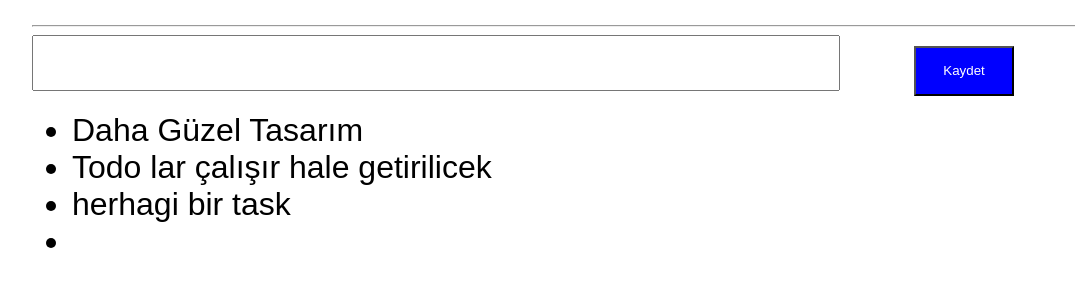
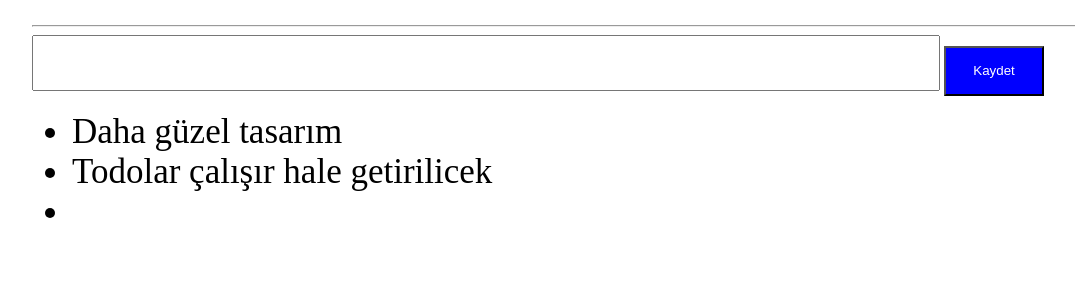
Before and after one commit to brkayaoglu/frontend_day1_vanillajs_hw, a plain HTML site: page index.html in a window 1280 px wide. Both pictures are taken after a click on the button "Kaydet". Shown: the part 87-374 px from the top of the page, without its empty margins (68-1143 px from the left). Drawn offline with Linux system fonts and the light colour scheme.

Commit message:
Add files via upload

```diff
--- a/index.html
+++ b/index.html
@@ -1,69 +1,64 @@
 <!DOCTYPE html>
 <html>
+
 <head>
-    <link type="text/css" rel="stylesheet" href="./styles.css" />
+    <title>
+        TO-DO LIST
+    </title>
+    <link type="text/css" rel="stylesheet" href="styles.css" />
+
 </head>
+
 <body>
+
     <div class="container">
         <div class="inner-container">
             <h1>TODOS</h1>
-        <hr />
-        <input type="text" id="text-input" class="input-todo" />
-        <input type="button" value="Kaydet" id="button-save" />
-        <ul id="ul-list"></ul>
+            <hr>
+            <input type="text" id="text-input" class="input-todo">
+            <input type="button" id="button-save" value="Kaydet">
+            <ul id="ul-list">
+                <li>Daha güzel tasarım</li>
+                <li>Todolar çalışır hale getirilicek</li>
+            </ul>
         </div>
+
     </div>
+</body>
+
 <script>
-      const taskList = [
-        "Daha Güzel Tasarım",
-        "Todo lar çalışır hale getirilicek",
-        "herhagi bir task",
-      ];
+    const button = document.getElementById("button-save");
 
-      // create element - ul appendChild yap
-      // kopyala yapıştır yaptık, fonksiyonla yapsak daha iyiydi
-      // kod çirkin duruyor, kod okunaklı güzel görünsün.
-      // javascript kodunu ayır
-      // querySelector kullanalım (getElementById yerine)
-      // Özgür -  Ahmet Suhan için ->  css'lleri obje yap  -> en son "li" elementi renklendir.
-      // Taskları localStorage'e kaydet ve sayfa yenilendiğinde oradan al
+    const textInput = document.getElementById("text-input")
 
-      const button = document.getElementById("button-save");
-      const textInput = document.getElementById("text-input");
-      const ulList = document.getElementById("ul-list");
-      let listElements = "";
-      taskList.map((item, index) => {
-        console.log(item);
-        const myTask = `
-        <li id="li_${index}">
-             ${item}
-            <input id="btn_sil_${index}"
-             type="button"
-             value="Sil">
-          </li>`;
-        listElements += myTask;
-      });
-      ulList.innerHTML = listElements;
+    const ulList = document.getElementById("ul-list")
 
-      taskList.map((item, index) => {
-        document
-          .getElementById("btn_sil_" + index)
-          .addEventListener("click", function () {
-            console.log(item);
-          });
-      });
-
-      button.addEventListener("click", function (e) {
-        taskList.push(textInput.value);
+    let taskLists = [];
 
     let listElements = "";
-        taskList.map((item) => {
-          console.log(item);
-          const myTask = `<li>${item}</li>`;
+
+    taskLists.forEach((element) => {
+        const myTask = `<li>${element}</li>`;
         listElements += myTask;
-        });
-        ulList.innerHTML = listElements;
-      });
+    })
+
+
+
+    button.addEventListener("click", function () {
+        let listElements = "";
+        taskLists = []
+
+        console.log(textInput.value)
+
+        taskLists.push(textInput.value);
+
+        taskLists.forEach((element) => {
+            const myTask = `<li>${element}</li>`;
+            listElements += myTask;
+        })
+
+        ulList.innerHTML += listElements;
+    })
 </script>
-  </body>
+
 </html>
--- a/styles.css
+++ b/styles.css
@@ -3,17 +3,20 @@
     justify-content: center;
     align-items: center;
 }
+
 .inner-container {
     width: 1080px;
 }
+
 h1 {
     font-size: 42px;
+    text-align: center;
     color: #333;
     font-family: Arial, Helvetica, sans-serif;
-  text-align: center;
 }
+
 .input-todo {
-  width: 800px;
+    width: 900px;
     height: 50px;
     font-size: 35px;
 }
@@ -23,10 +26,7 @@ h1 {
     height: 50px;
     background-color: blue;
     color: white;
-  margin-left: 70px;
 }
-
-li {
-  font-family: Arial, Helvetica, sans-serif;
-  font-size: 32px;
+li{
+    font-size: 35px;
 }
```
Lines whose indentation alone changed are shown as unchanged.
